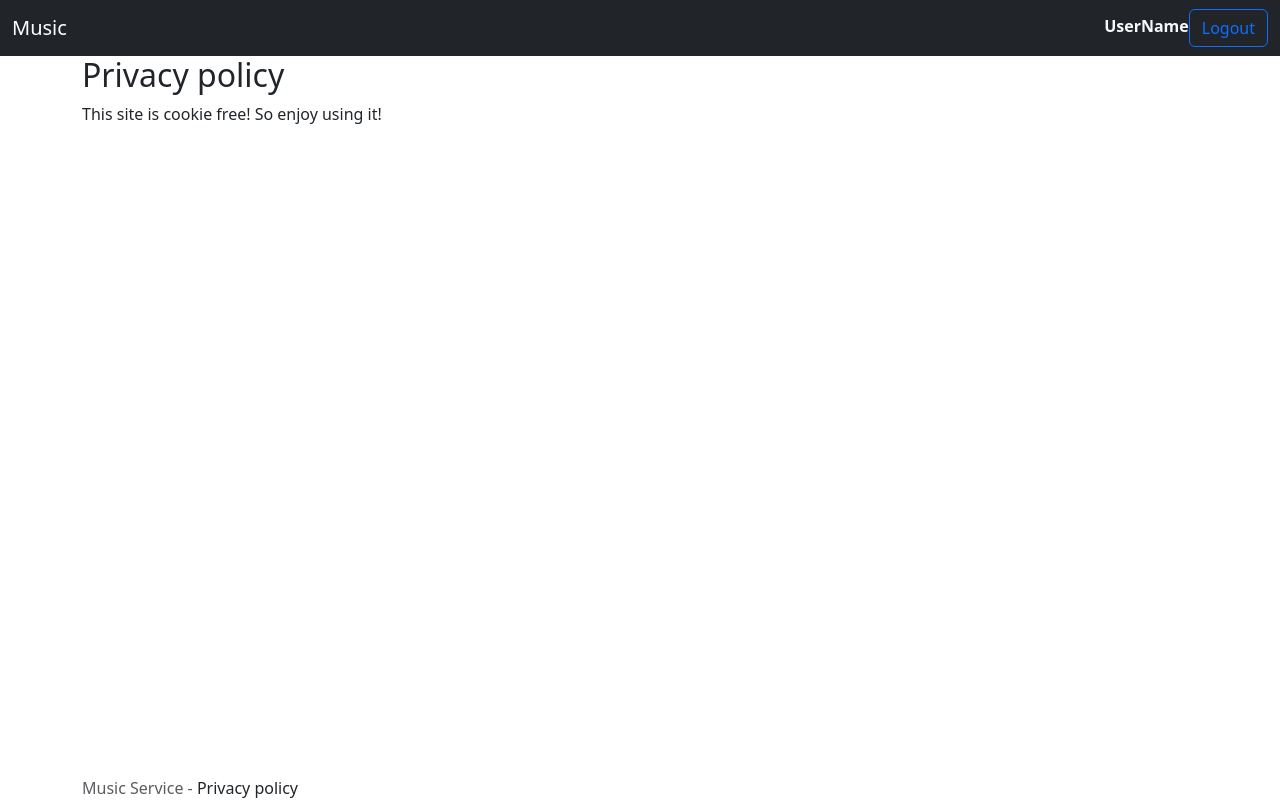
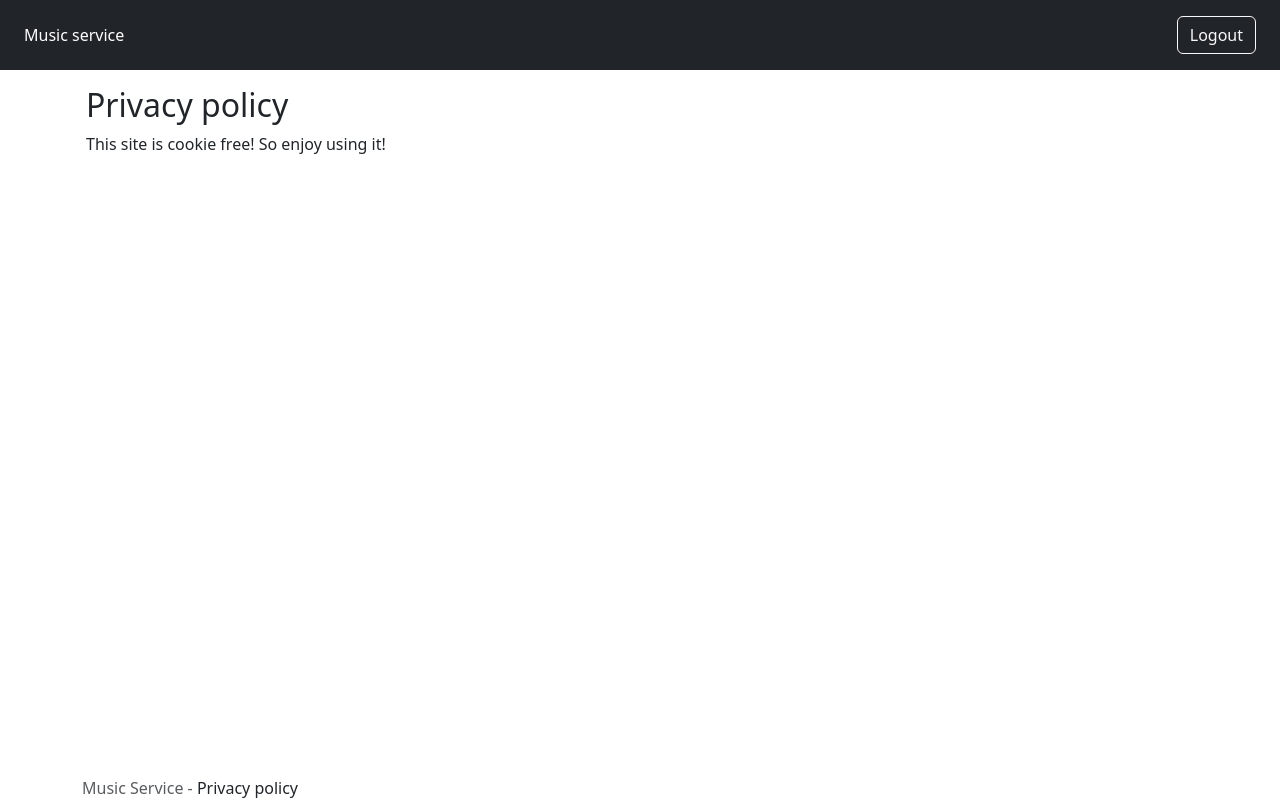
Before and after one commit to alextkachuk3/IN_lab2, an Angular app in the folder IN_lab2/: page /privacy in a window 1280 px wide. Built offline with nearby package versions, Linux system fonts and the light colour scheme.

Commit message:
Improved navbar

```diff
--- a/IN_lab2/src/app/app.component.html
+++ b/IN_lab2/src/app/app.component.html
@@ -29,23 +29,27 @@
   </tbody>
 </table>
 <div>-->
-<nav class="navbar navbar-expand-lg navbar-dark bg-dark">
-  <div class="container-fluid">
-    <a routerLink="" class="navbar-brand">Music</a>
 
-    <div class="navbar-collapse collapse d-sm-inline-flex justify-content-between">
-    </div>
+<header class="p-3 text-bg-dark">
+
+  <div class="d-flex flex-wrap align-items-center justify-content-center justify-content-lg-start">
+    <ul class="nav col-12 col-lg-auto me-lg-auto mb-2 justify-content-center mb-md-0">
+      <li><a routerLink="" class="navbar-brand px-2 ">Music service</a></li>
+    </ul>
+
+    <!--<form class="col-12 col-lg-auto mb-3 mb-lg-0 me-lg-3" role="search">
+      <input type="search" class="form-control form-control-dark text-bg-dark" placeholder="Search..." aria-label="Search">
+    </form>-->
 
     <div class="text-end">
-      <b class="text-light ">UserName</b>
-      <button (click)="logout()" class="btn btn-outline-primary">Logout</button>
+      <a *ngIf="authService.getToken()" class="me-2">Upload</a>
+      <b *ngIf="authService.getToken()" class="me-3">Username</b>
+      <button (click)="logout()" type="button" class="btn btn-outline-light me-2">Logout</button>
     </div>
   </div>
-</nav>
-<!--<nav>
-  <a routerLink="">Music</a>
-  <a routerLink="/signin">Sign In</a>
-</nav>-->
+
+</header>
+
 <router-outlet></router-outlet>
 
 <footer class="footer text-muted fixed-bottom">
--- a/IN_lab2/src/app/app.component.ts
+++ b/IN_lab2/src/app/app.component.ts
@@ -1,6 +1,6 @@
 import { Component } from '@angular/core';
 import { FormsModule } from "@angular/forms";
-import { NgFor } from "@angular/common";
+import { NgFor, NgIf } from "@angular/common";
 import { RouterOutlet, RouterLink } from "@angular/router";
 import { NgbModule } from '@ng-bootstrap/ng-bootstrap';
 import { HttpClientModule } from "@angular/common/http";
@@ -11,13 +11,13 @@ import { AuthorizationService } from './authorization/authorization.service'
 @Component({
   selector: 'app-root',
   standalone: true,
-  imports: [FormsModule, NgFor, RouterOutlet, RouterLink, NgbModule, HttpClientModule],
+  imports: [FormsModule, NgFor, NgIf, RouterOutlet, RouterLink, NgbModule, HttpClientModule],
   templateUrl: './app.component.html',
   styleUrls: ['./app.component.css'],
   providers: [AuthorizationService]
 })
 export class AppComponent {
-  constructor(private authService: AuthorizationService) { }
+  constructor(public authService: AuthorizationService) { }
 
   title = 'IN_lab2';
 
--- a/IN_lab2/src/app/privacy-policy.component.ts
+++ b/IN_lab2/src/app/privacy-policy.component.ts
@@ -2,7 +2,7 @@ import { Component } from "@angular/core";
 
 @Component({
   selector: "privacy-policy",
-  template: `<div class="container"><h2>Privacy policy</h2>
+  template: `<div class="container p-3"><h2>Privacy policy</h2>
             <p>This site is cookie free! So enjoy using it!</p></div>`
 })
 export class PrivacyPolicyComponent { }
```
